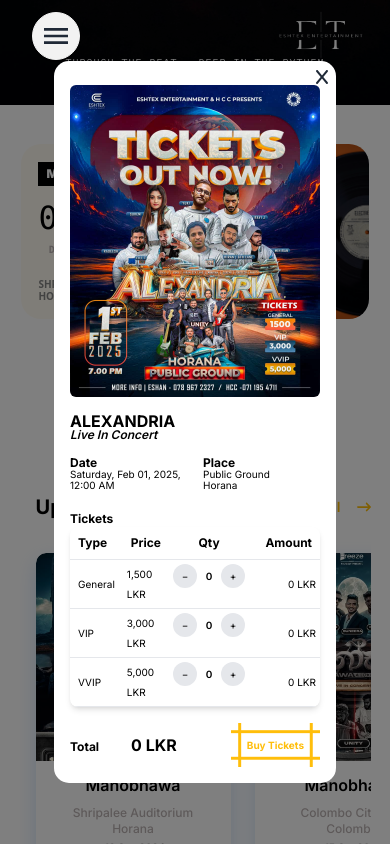
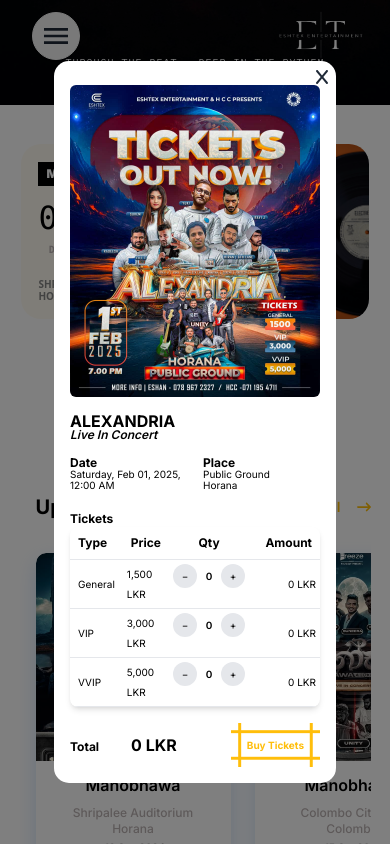
Before and after one commit to DasunMadawa/Eshtex-Entertainment, a Next.js app: page / in a window 390 px wide. Both pictures are taken after a click on the button "Buy Tickets". Shown: the part 688-1532 px from the top of the page. Built offline with nearby package versions, Linux system fonts and the light colour scheme.

Commit message:
bug fix at mobile size

```diff
--- a/components/TicketsPurchaseView.tsx
+++ b/components/TicketsPurchaseView.tsx
@@ -49,7 +49,7 @@
     }, [tickets]);
 
     return (
-        <div className='fixed left-0 top-0 w-full h-full z-30 flex justify-center items-center'>
+        <div className='fixed left-0 top-0 w-full h-full z-50 flex justify-center items-center'>
             <div className='absolute w-full h-full left-0 top-0 bg-black opacity-50'></div>
             {isDetailsOpen ?
                 <div className='relative z-20 bg-white w-max h-max p-4 rounded-[15px] max-[1600px]:scale-90 max-[1366px]:scale-75 max-[950px]:scale-100'>
```
